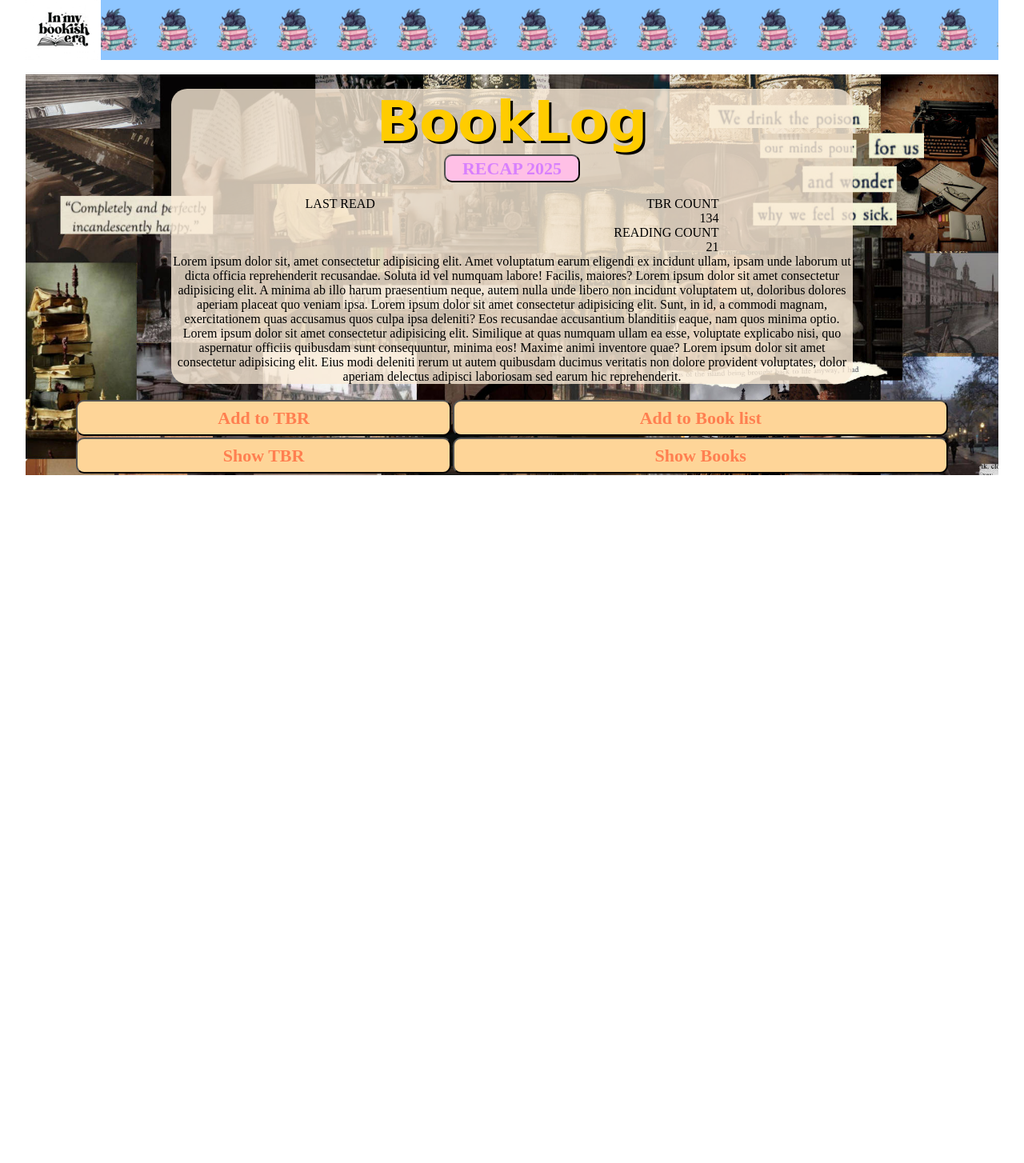
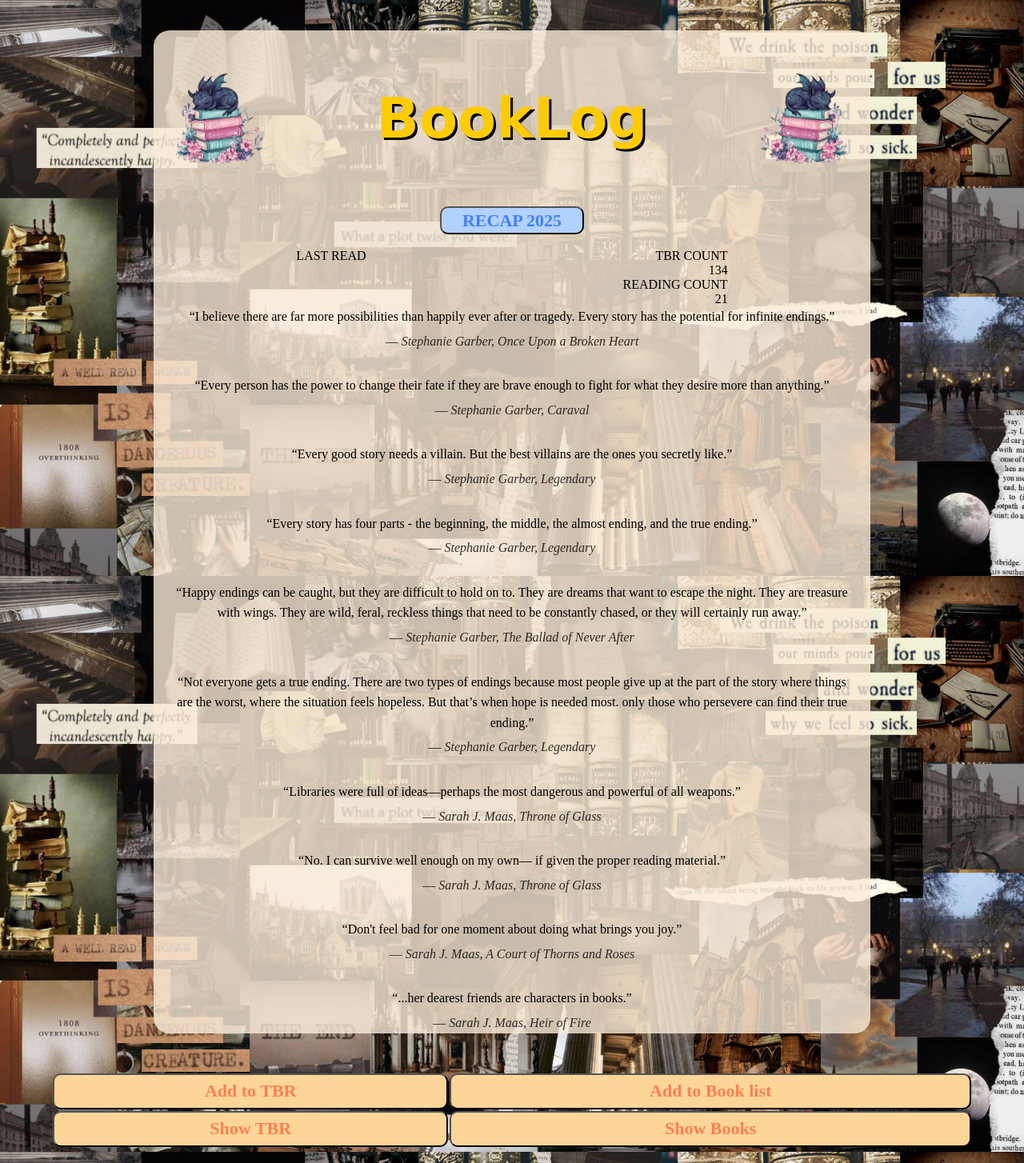
Before and after one commit to Roxfili/Booklog, a plain HTML site: page index.html in a window 1280 px wide. Shown: the whole page at 80% size. Before the commit the page ends 800 px from the top, so only its background shows below. Drawn offline with Linux system fonts and the light colour scheme; a web font is replaced by a local one.

Commit message:
removed header, added images next to title

```diff
--- a/css/style.css
+++ b/css/style.css
@@ -5,10 +5,10 @@
     font-family:'Alkatra';;
 }
 main{
-    width:95%;
+    width:100%;
     margin: 0 auto;
     background-image: url(../img/wallpaper1.jpg);
-    background-size:cover;
+    background-size:contain;
     background-repeat: repeat-x;
     background-repeat: repeat-y;
 
@@ -16,6 +16,7 @@ main{
 header{
     height:75px;
     width:95%;
+    visibility:hidden;
     margin:0 auto;
     background-color: rgb(142, 198, 255);
     background-image: url(../img/dragon.png);
@@ -38,8 +39,52 @@ header{
     background-color: rgb(250, 235, 215, 0.8);
     border-radius: 20px;
 }
+/* .drag{
+    width:200px;
+    height:200px;
+    display:inline-block;
+    align-self:center;
+    background-image: url(../img/dragon.png);
+    background-size:contain;
+    background-position: left center;
+    background-repeat: no-repeat;
+}
 h1{
+    display: inline-block;
     text-align: center;
+    font-family: 'Brush Script MT', cursive;
+    font-size: 70px;
+    color: #ffcc00;
+    text-shadow: 3px 3px 0px #000000;
+} */
+/* Il contenitore che allinea tutto */
+.header-container {
+    padding-top: 20px;
+    display: flex;
+    justify-content: center; /* Centra il gruppo nella pagina */
+    align-items: center;     /* Allinea dritti i draghi e il testo verticalmente */
+    gap: 120px;               /* Qui decidi la DISTANZA tra immagini e titolo */
+    margin: 20px 0;
+}
+
+/* Le immagini dei draghi */
+.drag {
+    width: 180px;
+    height: 180px;
+    background-image: url('../img/dragon.png');
+    background-size: contain;
+    background-position: center;
+    background-repeat: no-repeat;
+}
+
+/* Opzionale: Specchia il secondo drago per farlo guardare verso il titolo */
+.drag.right {
+    transform: scaleX(-1);
+}
+
+/* Il tuo H1 semplificato */
+h1 {
+    margin: 0;
     font-family: 'Brush Script MT', cursive;
     font-size: 70px;
     color: #ffcc00;
@@ -49,8 +94,8 @@ h1{
     text-align: center;
 }
 .rec-but{
-    color: #d880fd;
-    background-color: #ffc0e6;
+    color: #4080f7;
+    background-color: #b1d1fe;
     width: 20%;
     height: 35px;
     font-size: 100%;
@@ -75,6 +120,22 @@ h1{
     width:50%;
     display: inline-table;
     text-align: right;
+}
+.quotes{
+    width: 95%;
+    margin: 0 auto;
+}
+.quotes p {
+    margin-bottom: 30px; /* Regola i pixel per aumentare o diminuire la distanza */
+    line-height: 1.6;    /* Opzionale: rende le citazioni più leggibili aumentando lo spazio tra le righe */
+}
+
+
+.quotes p span {
+    display: block;      /* Forza l'autore ad andare a capo anche senza <br> */
+    margin-top: 5px;     /* Piccolo spazio tra testo e autore */
+    font-style: italic;  /* Rende l'autore in corsivo */
+    opacity: 0.8;        /* Lo rende leggermente più chiaro per dare importanza alla citazione */
 }
 
 table{
--- a/index.html
+++ b/index.html
@@ -8,16 +8,21 @@
     <title>BOOKLOG</title>
 </head>
 <body>
-    <header>
+    <!-- <header>
         <div class="logo">
 
         </div>
     </header>
-    <br>
+    <br> -->
     <main>
         <br>
         <section class="sec">
-            <h1>BookLog</h1>
+            <div class="header-container">
+                <div class="drag left"></div>
+                <h1>BookLog</h1>
+                <div class="drag right"></div>
+            </div>
+
             <div class="recap-but">
                 <a href="recap.html">
                     <button class="rec-but">
@@ -37,12 +42,48 @@
                     21
                 </div>
             </div>
-            <p>Lorem ipsum dolor sit, amet consectetur adipisicing elit. Amet voluptatum earum eligendi ex incidunt ullam, ipsam unde laborum ut dicta officia reprehenderit recusandae. Soluta id vel numquam labore! Facilis, maiores?
-                Lorem ipsum dolor sit amet consectetur adipisicing elit. A minima ab illo harum praesentium neque, autem nulla unde libero non incidunt voluptatem ut, doloribus dolores aperiam placeat quo veniam ipsa.
-                Lorem ipsum dolor sit amet consectetur adipisicing elit. Sunt, in id, a commodi magnam, exercitationem quas accusamus quos culpa ipsa deleniti? Eos recusandae accusantium blanditiis eaque, nam quos minima optio.
-                Lorem ipsum dolor sit amet consectetur adipisicing elit. Similique at quas numquam ullam ea esse, voluptate explicabo nisi, quo aspernatur officiis quibusdam sunt consequuntur, minima eos! Maxime animi inventore quae?
-                Lorem ipsum dolor sit amet consectetur adipisicing elit. Eius modi deleniti rerum ut autem quibusdam ducimus veritatis non dolore provident voluptates, dolor aperiam delectus adipisci laboriosam sed earum hic reprehenderit.
-            </p>
+            <div class="quotes">
+                <p>“I believe there are far more possibilities than happily ever after or tragedy. Every story has the potential for infinite endings.”
+                    <span>― Stephanie Garber, Once Upon a Broken Heart</span>
+                </p>
+                <p>
+                    “Every person has the power to change their fate if they are brave enough to fight for what they desire more than anything.”
+                    <span>― Stephanie Garber, Caraval</span>
+                </p>
+                <p>
+                    “Every good story needs a villain.
+                    But the best villains are the ones you secretly like.”
+                    <span>― Stephanie Garber, Legendary</span>
+                </p>
+                <p>
+                    “Every story has four parts - the beginning, the middle, the almost ending, and the true ending.”
+                    <span>― Stephanie Garber, Legendary</span>
+                </p>
+                <p>
+                    “Happy endings can be caught, but they are difficult to hold on to. They are dreams that want to escape the night. They are treasure with wings. They are wild, feral, reckless things that need to be constantly chased, or they will certainly run away.”
+                    <span>― Stephanie Garber, The Ballad of Never After</span>
+                </p>
+                <p>
+                    “Not everyone gets a true ending. There are two types of endings because most people give up at the part of the story where things are the worst, where the situation feels hopeless. But that’s when hope is needed most. only those who persevere can find their true ending.”
+                    <span>― Stephanie Garber, Legendary</span>
+                </p>
+                <p>
+                    “Libraries were full of ideas—perhaps the most dangerous and powerful of all weapons.”
+                    <span>― Sarah J. Maas, Throne of Glass</span>
+                </p>
+                <p>
+                    “No. I can survive well enough on my own— if given the proper reading material.”
+                    <span>― Sarah J. Maas, Throne of Glass</span>
+                </p>
+                <p>
+                    “Don't feel bad for one moment about doing what brings you joy.”
+                    <span>― Sarah J. Maas, A Court of Thorns and Roses</span>
+                </p>
+                <p>
+                    “...her dearest friends are characters in books.”
+                    <span>― Sarah J. Maas, Heir of Fire</span>
+                </p>
+            </div>
         </section>
         <br>
         <table>
@@ -55,7 +96,7 @@
                 <td><button class="but">Show Books</button></td>
             </tr>
         </table>
-
+        <br>
     </main>
 </body>
 </html>
```
